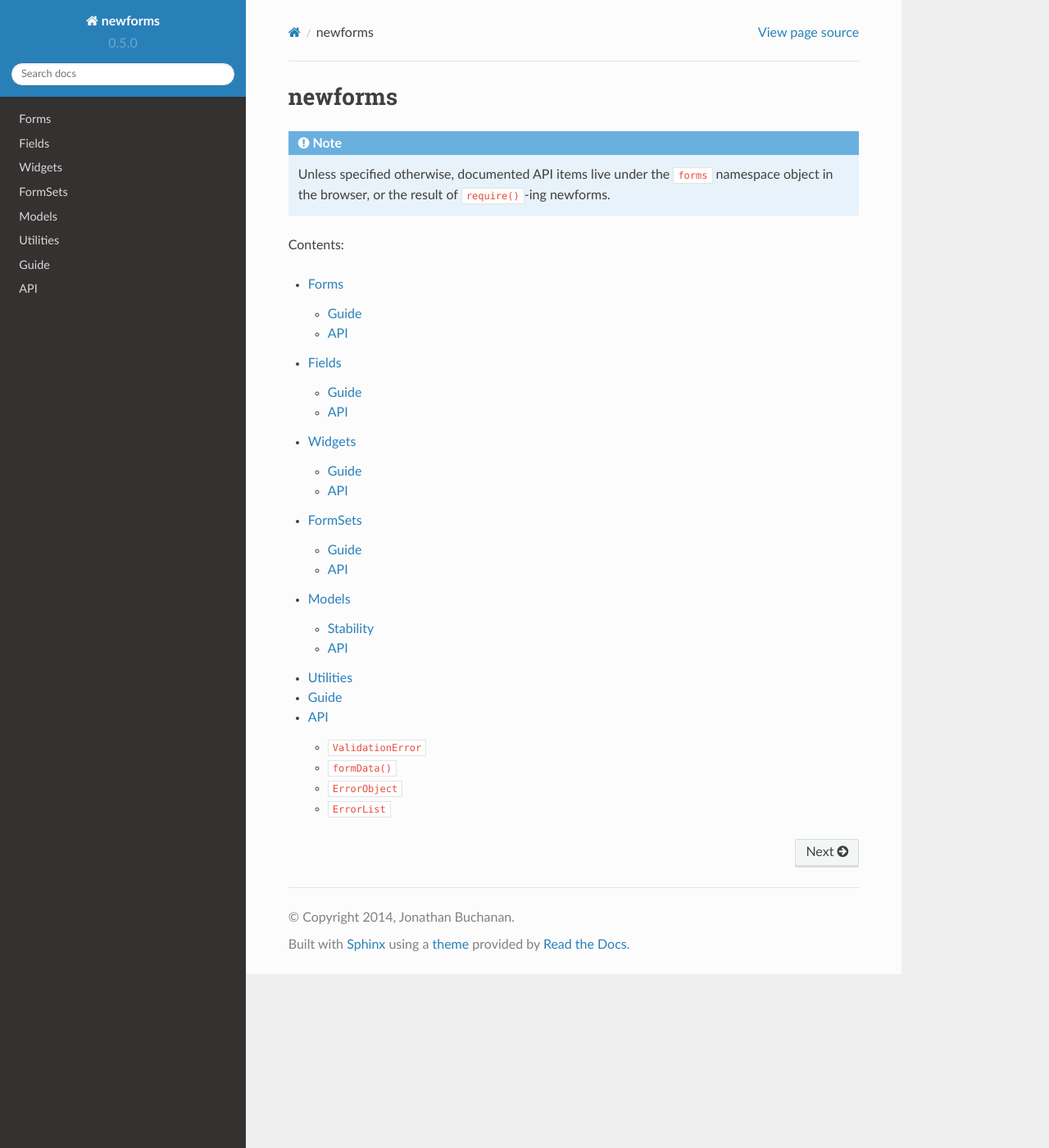
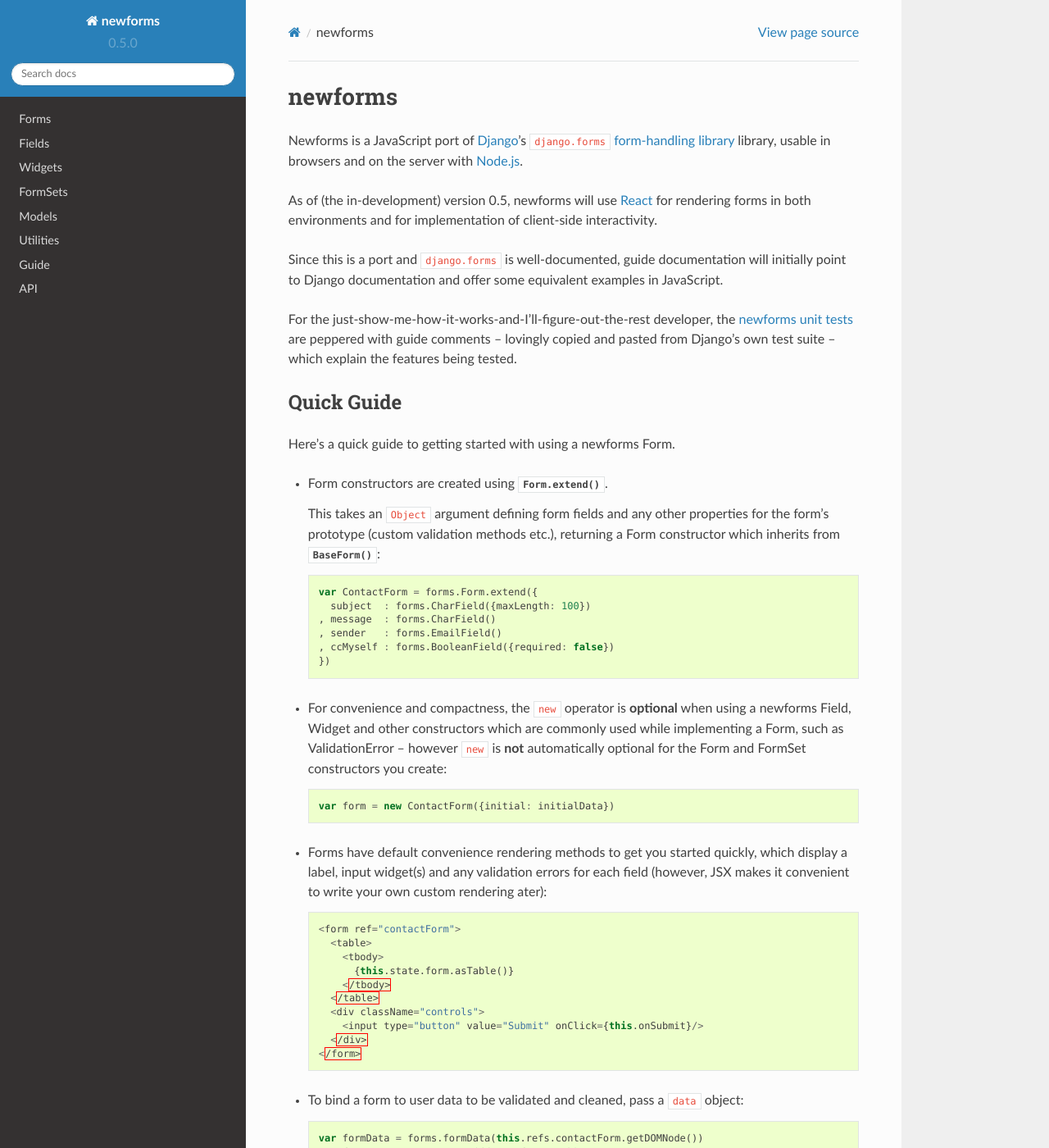
Before and after one commit to insin/newforms, a Sphinx documentation site: the page built from docs/index.rst, in a window 1280 px wide and 1400 px high. Shown: the whole window at 82% size. Built offline with Sphinx 7.4.7 and the Read the Docs theme 2.0.0, drawn with Linux system fonts in a browser that asks for light colours; some of the changed text lies outside the part shown.

Commit message:
Documentation updates
- Cleaned up react branch README
- Added some intro documentation to the index documentation

```diff
--- a/docs/forms.rst
+++ b/docs/forms.rst
@@ -1,4 +1,3 @@
-
 =====
 Forms
 =====
--- a/docs/index.rst
+++ b/docs/index.rst
@@ -1,10 +1,140 @@
 newforms
 ========
+
+Newforms is a JavaScript port of `Django`_'s ``django.forms``
+`form-handling library`_ library, usable in browsers and on the server with
+`Node.js`_.
+
+As of (the in-development) version 0.5, newforms will use `React`_ for rendering
+forms in both environments and for implementation of client-side interactivity.
+
+Since this is a port and ``django.forms`` is well-documented, guide
+documentation will initially point to Django documentation and offer some
+equivalent examples in JavaScript.
+
+For the just-show-me-how-it-works-and-I'll-figure-out-the-rest developer, the
+`newforms unit tests`_ are peppered with guide comments -- lovingly copied and
+pasted from Django's own test suite -- which explain the features being tested.
+
+Quick Guide
+-----------
+
+Here's a quick guide to getting started with using a newforms Form.
+
+* Form constructors are created using :js:func:`Form.extend()`.
+
+  This takes an ``Object`` argument defining form fields and any other
+  properties for the form's prototype (custom validation methods etc.),
+  returning a Form constructor which inherits from :js:class:`BaseForm`::
+
+     var ContactForm = forms.Form.extend({
+       subject  : forms.CharField({maxLength: 100})
+     , message  : forms.CharField()
+     , sender   : forms.EmailField()
+     , ccMyself : forms.BooleanField({required: false})
+     })
+
+* For convenience and compactness, the ``new`` operator is **optional** when
+  using a newforms Field, Widget and other constructors which are commonly
+  used while implementing a Form, such as ValidationError -- however ``new`` is
+  **not**  automatically optional for the Form and FormSet constructors you
+  create::
+
+     var form = new ContactForm({initial: initialData})
+
+* Forms have default convenience rendering methods to get you started quickly,
+  which display a label, input widget(s) and any validation errors for each
+  field (however, JSX makes it convenient to write your own custom rendering
+  ater)::
+
+     <form ref="contactForm">
+       <table>
+         <tbody>
+           {this.state.form.asTable()}
+         </tbody>
+       </table>
+       <div className="controls">
+         <input type="button" value="Submit" onClick={this.onSubmit}/>
+       </div>
+     </form>
+
+* To bind a form to user data to be validated and cleaned, pass a ``data``
+  object::
+
+     var formData = forms.formData(this.refs.contactForm.getDOMNode())
+     var form = new ContactForm({data: formData})
+
+     if (form.isValid()) {
+       // form.cleanedData now contains validated input data, coerced to the
+       // appropraite JavaScript type if necessary.
+     }
+     else {
+       // If the form wasn't valid, its error object will now be populated
+       // with field validation errors.
+       this.setState({form: form})
+     }
+
+JavaScript API Differences
+--------------------------
+
+The JavaScript API is largely consistent with Django's API, with the following
+rules of thumb for converting between the two:
+
+   * Where Django accepts keyword arguments, in Javascript a single
+     ``Object`` argument is expected, with arguments expressed as its
+     properties.
+
+     Note that this applies *anywhere* Django accepts a keyword argument,
+     even if the convention in Django is to pass certain keyword arguments
+     positionally.
+
+     For example, when passing user-provided data to a :js:class:`Form`
+     constructor:
+
+     *Django (by convention)*::
+
+        f = MyForm(request.POST)
+
+     *JavaScript*::
+
+        var f = new MyForm({data: req.body})
+
+   * Function and variable names which use ``underscores_in_python`` become
+     ``camelCasedInJavaScript``.
+
+   * For convenience and compactness, the ``new`` operator is **optional** when
+     using newforms' Fields, Widgets and other constructors which are commonly
+     used while defining a Form, such as ValidationError -- however ``new`` is
+     **not**  automatically optional for the Form and FormSet constructors you
+     create.
+
+      *Django*::
+
+         forms.CharField(max_length=100)
+
+      *JavaScript* (the following lines are equivalent)::
+
+         new forms.CharField({maxLength: 100})
+         forms.CharField({maxLength: 100})
+
+   * Form and FormSet properties with side-effects in Django become function
+     calls in JavaScript. For example:
+
+     * ``form.errors`` (which forces a form to validate if it hasn't done so
+       already) becomes ``form.errors()``
+
+     * ``formset.forms`` (which instantiates all the formsets forms the first
+       time it's accessed) becomes ``formset.forms()``.
+
+   * Objects which would be coerced to a string for display in Django,
+     such as Forms, FormSets and ErrorLists, have a ``render()`` method to
+     generate their default representation.
 
 .. Note::
 
    Unless specified otherwise, documented API items live under the ``forms``
-   namespace object in the browser, or the result of ``require()``-ing newforms.
+   namespace object in the browser, or the result of ``require('newforms')`` in
+   Node.js.
 
 Contents:
 
@@ -17,3 +147,9 @@ Contents:
    formsets
    models
    util
+
+.. _`Django`: http://www.djangoproject.com
+.. _`form-handling library`: http://docs.djangoproject.com/en/dev/topics/forms/
+.. _`Node.js`: http://nodejs.org
+.. _`React`: http://facebook.github.io/react/
+.. _`newforms unit tests`: https://github.com/insin/newforms/tree/react/tests
```
Also changed, not shown: README.rst (+51 -160 lines).
